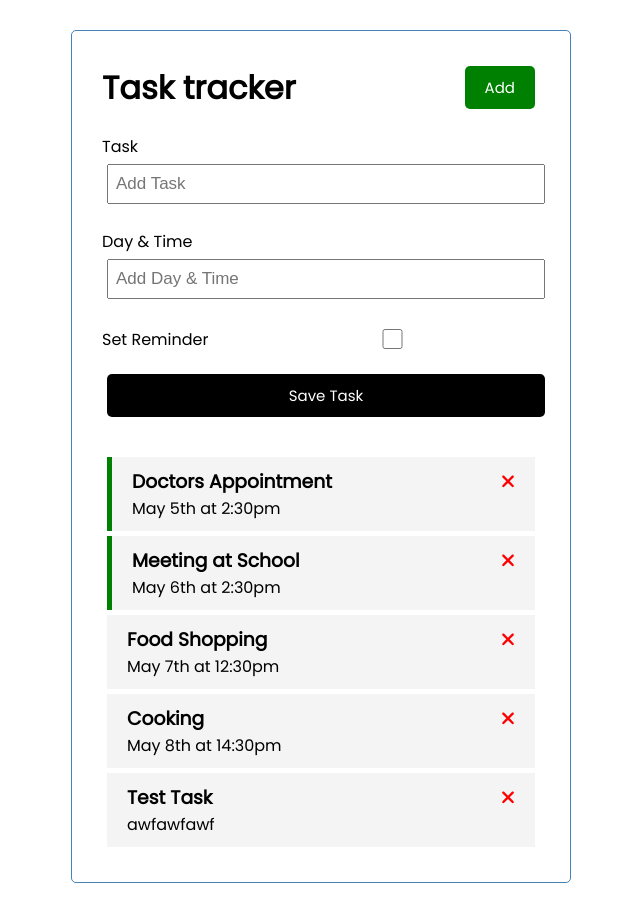
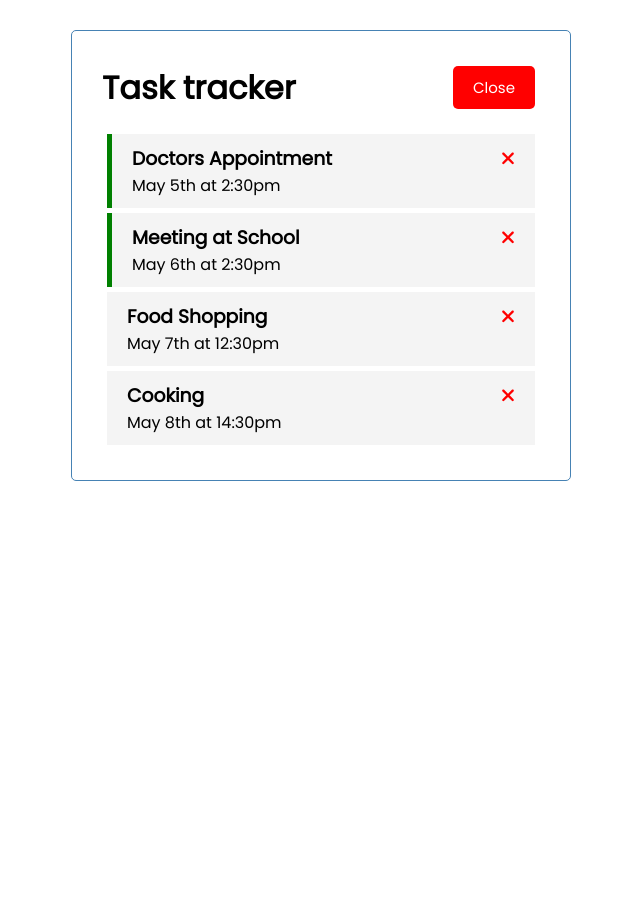
Before and after one commit to Anton9512/angular-task-tracker-app, an Angular app: page / in a window 1280 px wide. Shown: the whole page, without its empty margins (319-959 px from the left). After the commit the page ends 800 px from the top, so only its background shows below. Built offline with nearby package versions, Linux system fonts and the light colour scheme; data requests are answered from the project's data file.

Commit message:
Toggle button & Ui service

```diff
--- a/db.json
+++ b/db.json
@@ -40,12 +40,6 @@
       "text": "Cooking",
       "day": "May 8th at 14:30pm",
       "reminder": false
-    },
-    {
-      "text": "Test Task",
-      "day": "awfawfawf",
-      "reminder": false,
-      "id": 5
     }
   ]
 }
--- a/src/app/components/add-task/add-task.component.html
+++ b/src/app/components/add-task/add-task.component.html
@@ -1,4 +1,4 @@
-<form class="add-form" (ngSubmit)="onSubmit()">
+<form *ngIf="showAddTask" class="add-form" (ngSubmit)="onSubmit()">
   <div class="form-control">
     <label for="text">Task</label>
     <input
--- a/src/app/components/add-task/add-task.component.ts
+++ b/src/app/components/add-task/add-task.component.ts
@@ -1,5 +1,7 @@
 import { Component, OnInit, Output, EventEmitter } from '@angular/core';
 import { Task } from 'src/app/Task';
+import { UiService } from 'src/app/services/ui.service';
+import { Subscription } from 'rxjs';
 
 @Component({
   selector: 'app-add-task',
@@ -12,8 +14,14 @@ export class AddTaskComponent implements OnInit {
   text!: string;
   day!: string;
   reminder: boolean = false;
+  showAddTask!: boolean;
+  subscription: Subscription;
 
-  constructor() {}
+  constructor(private uiService: UiService) {
+    this.subscription = this.uiService
+      .onToggle()
+      .subscribe((value) => (this.showAddTask = value));
+  }
 
   ngOnInit(): void {}
 
--- a/src/app/components/header/header.component.html
+++ b/src/app/components/header/header.component.html
@@ -1,8 +1,8 @@
 <header>
   <h1>{{ title }}</h1>
   <app-button
-    text="Add"
-    color="green"
+    text="{{ showAddTask ? 'Close' : 'Add' }}"
+    color="{{ showAddTask ? 'red' : 'green' }}"
     (btnClick)="toggleAddTask()"
   ></app-button>
 </header>
--- a/src/app/components/header/header.component.ts
+++ b/src/app/components/header/header.component.ts
@@ -1,4 +1,6 @@
 import { Component, OnInit } from '@angular/core';
+import { UiService } from 'src/app/services/ui.service';
+import { Subscription } from 'rxjs';
 
 @Component({
   selector: 'app-header',
@@ -7,12 +9,18 @@ import { Component, OnInit } from '@angular/core';
 })
 export class HeaderComponent implements OnInit {
   title: string = 'Task tracker';
+  showAddTask: boolean = true;
+  subscription!: Subscription;
 
-  constructor() {}
+  constructor(private uiService: UiService) {
+    this.subscription = this.uiService
+      .onToggle()
+      .subscribe((value) => (this.showAddTask = value));
+  }
 
   ngOnInit(): void {}
 
   toggleAddTask() {
-    console.log('Add Task');
+    this.uiService.toggleAddTask();
   }
 }
--- /dev/null
+++ b/src/app/services/ui.service.ts
@@ -0,0 +1,21 @@
+import { Injectable } from '@angular/core';
+import { Observable, Subject } from 'rxjs';
+
+@Injectable({
+  providedIn: 'root',
+})
+export class UiService {
+  private showAddTask: boolean = false;
+  private subject = new Subject<any>();
+
+  constructor() {}
+
+  toggleAddTask(): void {
+    this.showAddTask = !this.showAddTask;
+    this.subject.next(this.showAddTask);
+  }
+
+  onToggle(): Observable<any> {
+    return this.subject.asObservable();
+  }
+}
```
